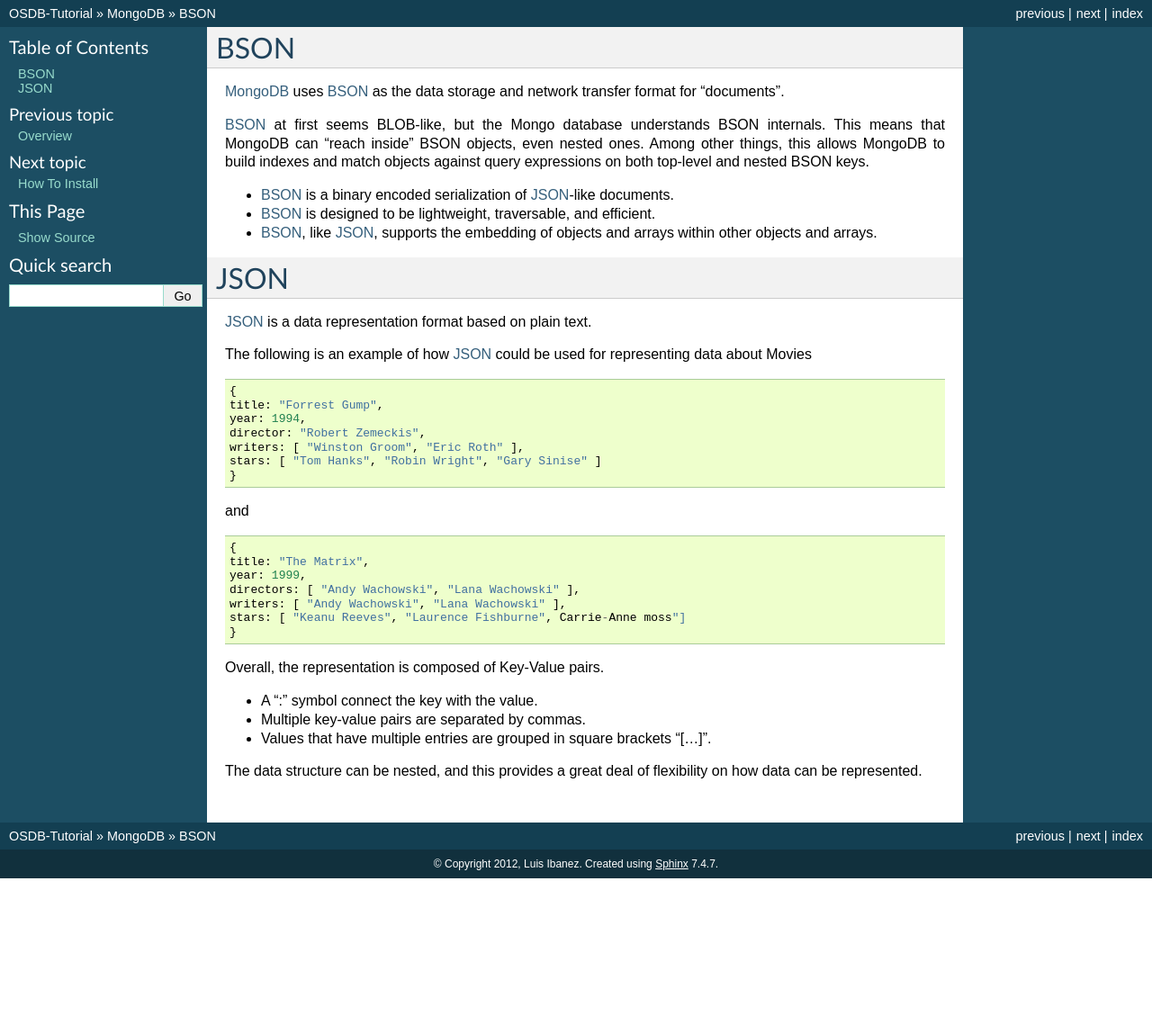
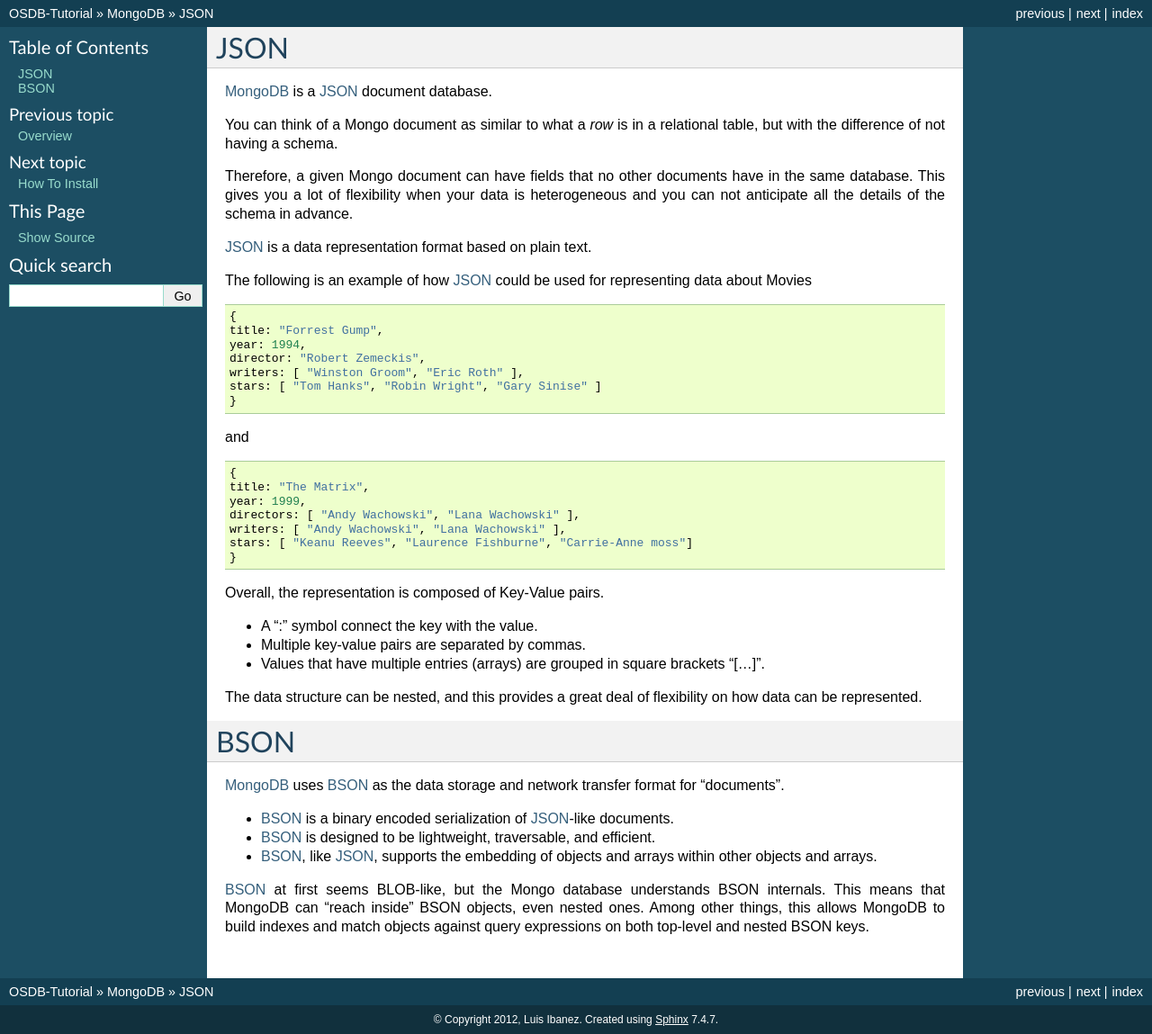
Before and after one commit to luisibanez/open-source-databases-tutorial, a Sphinx documentation site: the page built from source/MongoDB/JSON.rst, in a window 1280 px wide. Shown: the whole page at 90% size. Built offline with Sphinx 7.4.7, drawn with Linux system fonts in a browser that asks for light colours; before the commit the page ends 976 px from its top, so only the background shows below that.

Commit message:
Improved description of JSON and BSON usage.
Added more details about JSON, its relationship to BSON and how MongoDB uses them.

```diff
--- a/source/MongoDB/JSON.rst
+++ b/source/MongoDB/JSON.rst
@@ -1,17 +1,15 @@
-BSON
+JSON
 ====
 
-`MongoDB`_ uses `BSON`_ as the data storage and network transfer format for "documents".
+`MongoDB`_ is a `JSON`_ document database.
 
-`BSON`_ at first seems BLOB-like, but the Mongo database understands BSON internals. This means that MongoDB can "reach inside" BSON objects, even nested ones. Among other things, this allows MongoDB to build indexes and match objects against query expressions on both top-level and nested BSON keys.
+You can think of a Mongo document as similar to what a *row* is in a relational
+table, but with the difference of not having a schema.
 
-* `BSON`_ is a binary encoded serialization of `JSON`_-like documents.
-* `BSON`_ is designed to be lightweight, traversable, and efficient.
-* `BSON`_, like `JSON`_, supports the embedding of objects and arrays within other objects and arrays.
-
-
-JSON
-====
+Therefore, a given Mongo document can have fields that no other documents have
+in the same database.  This gives you a lot of flexibility when your data is
+heterogeneous and you can not anticipate all the details of the schema in
+advance.
 
 `JSON`_ is a data representation format based on plain text.
 
@@ -37,18 +35,30 @@ and
   year: 1999,
   directors: [ "Andy Wachowski", "Lana Wachowski" ],
   writers: [ "Andy Wachowski", "Lana Wachowski" ],
-  stars: [ "Keanu Reeves", "Laurence Fishburne", Carrie-Anne moss"]
+  stars: [ "Keanu Reeves", "Laurence Fishburne", "Carrie-Anne moss"]
   }
-
 
 Overall, the representation is composed of Key-Value pairs.
 
 * A ":" symbol connect the key with the value.
 * Multiple key-value pairs are separated by commas.
-* Values that have multiple entries are grouped in square brackets "[...]".
+* Values that have multiple entries (arrays) are grouped in square brackets "[...]".
 
 The data structure can be nested, and this provides a great deal of flexibility
 on how data can be represented.
+
+
+BSON
+====
+
+`MongoDB`_ uses `BSON`_ as the data storage and network transfer format for "documents".
+
+* `BSON`_ is a binary encoded serialization of `JSON`_-like documents.
+* `BSON`_ is designed to be lightweight, traversable, and efficient.
+* `BSON`_, like `JSON`_, supports the embedding of objects and arrays within other objects and arrays.
+
+`BSON`_ at first seems BLOB-like, but the Mongo database understands BSON internals. This means that MongoDB can "reach inside" BSON objects, even nested ones. Among other things, this allows MongoDB to build indexes and match objects against query expressions on both top-level and nested BSON keys.
+
 
 
 .. _JSON: http://www.json.org/
```
